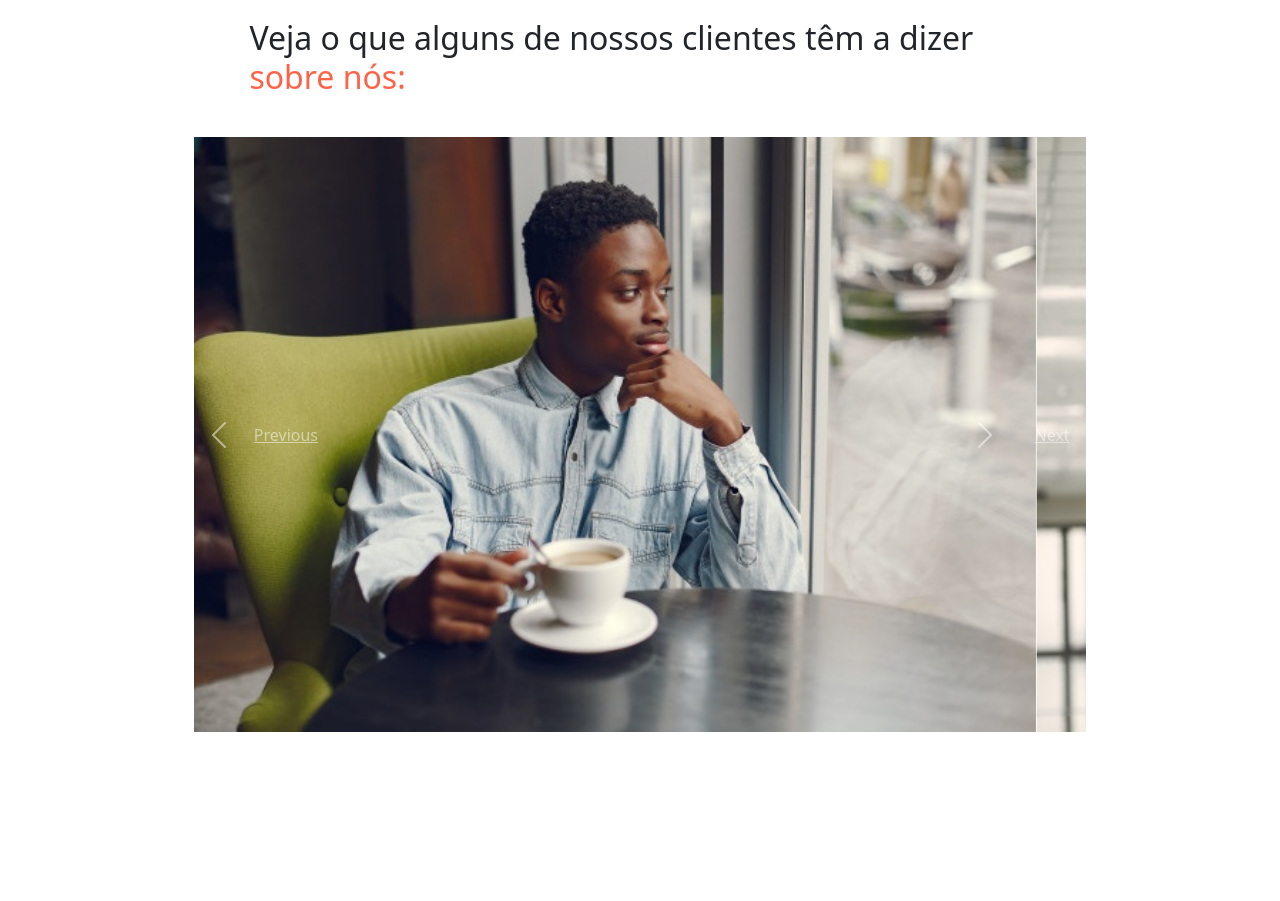
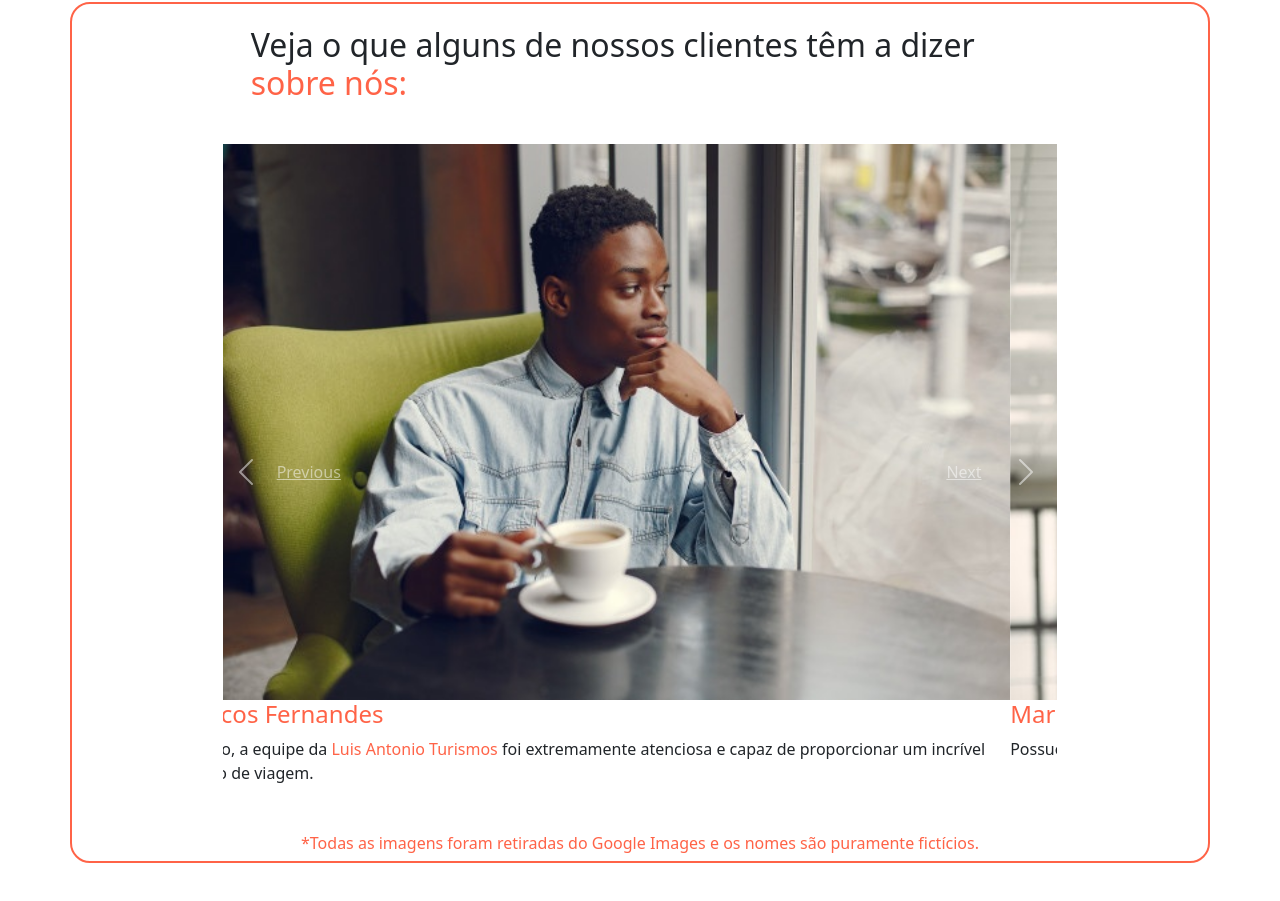
Before and after one commit to LagAntunes/Luis-Antonio-Turismo, a plain HTML site: page index.html in a window 1280 px wide. Shown: the part 695-1596 px from the top of the page. Drawn offline with nearby package versions, Linux system fonts and the light colour scheme.

Commit message:
finalização da parte de depoimentos

```diff
--- a/estilos/index.css
+++ b/estilos/index.css
@@ -107,18 +107,22 @@
     #depoimentos {
         display: flex;
         flex-direction: column;
+        border: 2px solid tomato;
+        border-radius: 20px;
+        margin-top: 3%;
+        margin-bottom: 3%;
     }
 
     .texto-depoimento {
         width: 70%;
-        margin-top: 5%;
+        margin-top: 2%;
         margin-bottom: 3%;
     }
 
     .carrossel {
-        width: 80%;
+        width: 75%;
         height: 100%;
-        margin-bottom: 15%;
+        margin-bottom: 3%;
     }
 
 
--- a/index.html
+++ b/index.html
@@ -60,12 +60,27 @@
                     <div class="carousel-inner">
                       <div class="carousel-item active">
                         <img class="d-block w-100" src="./imagens/homem-carrossel.jpg" alt="First slide">
+                        <h4><span class="cor-span">Marcos Fernandes</span></h4>
+                        <p>
+                            De fato, a equipe da <span class="cor-span">Luis Antonio Turismos</span> foi extremamente
+                            atenciosa e capaz de proporcionar um incrível roteiro de viagem.
+                        </p>
                       </div>
                       <div class="carousel-item">
                         <img class="d-block w-100" src="./imagens/mulher-carrossel.jpg" alt="Second slide">
+                        <h4><span class="cor-span">Mariana Rocha</span></h4>
+                        <p>
+                            Possuem uma grande variedade de planos à um <span class="cor-span">preço acessível.</span> Estou muito
+                            satisfeita.
+                        </p>
                       </div>
                       <div class="carousel-item">
                         <img class="d-block w-100" src="./imagens/casal-carrossel.jpg" alt="Third slide">
+                        <h4><span class="cor-span">Antonio e Marta Padilha</span></h4>
+                        <p>
+                            Disponibilizam o acesso a rotas e a pontos turísticos em <span class="cor-span">muitos países.</span>
+                            Ideal para quem quer curtir uma segunda Lua de Mel.
+                        </p>
                       </div>
                     </div>
                     <a class="carousel-control-prev" href="#carouselExampleControls" role="button" data-bs-slide="prev">
@@ -73,10 +88,16 @@
                       <span class="sr-only">Previous</span>
                     </a>
                     <a class="carousel-control-next" href="#carouselExampleControls" role="button" data-bs-slide="next">
-                      <span class="carousel-control-next-icon" aria-hidden="true"></span>
-                      <span class="sr-only">Next</span>
+                        <span class="sr-only">Next</span>
+                        <span class="carousel-control-next-icon" aria-hidden="true"></span>
                     </a>
                   </div>
+
+                  <h6>
+                      <span class="cor-span">
+                      *Todas as imagens foram retiradas do Google Images e os nomes são puramente fictícios.
+                      </span>
+                  </h6>
             </section>
         <!--fim da section de depoimentos-->
 
```
